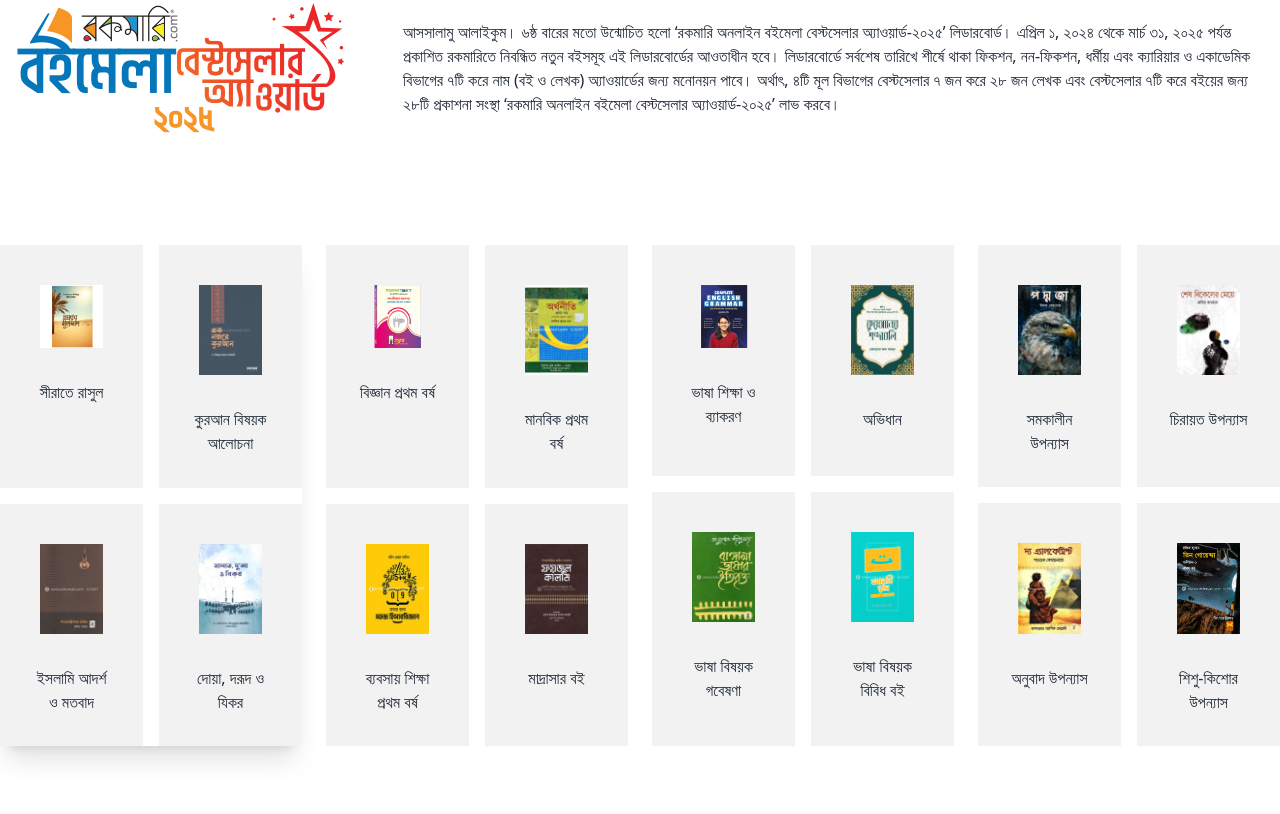
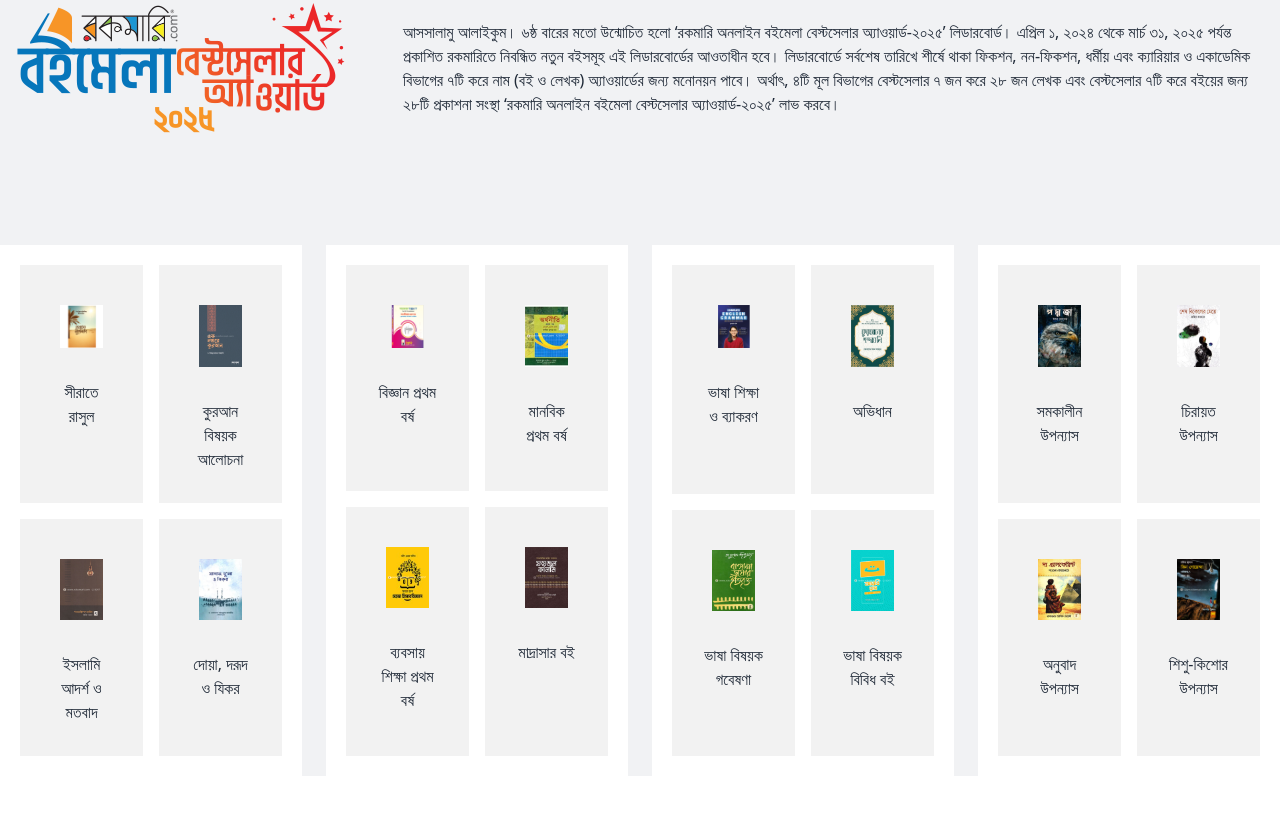
Before and after one commit to rabbykhan920/rokomari, a plain HTML site: page index.html in a window 1280 px wide. Shown: the part 460-1274 px from the top of the page. Drawn offline with nearby package versions, Linux system fonts and the light colour scheme; a web font is replaced by a local one.

Commit message:
added padding

```diff
--- a/index.html
+++ b/index.html
@@ -56,7 +56,7 @@
      </header>
      <!-- header end -->
     <!-- main start -->
-    <main class="md:container md:mx-auto">
+    <main class="md:container md:mx-auto bg-[#F1F2F4]">
             <!-- slider -->
             <section class="lg:my-24 md:my-16 my-8">
 
@@ -129,7 +129,7 @@
                    <div class="grid lg:grid-cols-4 md:grid-cols-2 grid-cols-1 md:gap-6 gap-3">
 
                    <!-- catagori-1 -->
-                   <div class="card bg-base-100 shadow-xl grid grid-cols-2  md:gap-4 gap-2 bg-[#ffffff]">
+                   <div class="bg-[#ffffff] p-5 grid grid-cols-2  md:gap-4 gap-2 ">
                    <!-- card-1 -->
                    <div class="card bg-[#F2F2F2] rounded-none">
                     <figure class="px-10 pt-10">
@@ -189,7 +189,7 @@
                    </div>
                    <!-- catagori-1 -->
                    <!-- catagori-2 -->
-                   <div class="grid grid-cols-2  md:gap-4 gap-2">
+                   <div class="grid grid-cols-2  md:gap-4 gap-2 bg-[#ffffff] p-5">
                     <!-- card-1 -->
                     <div class="card bg-[#F2F2F2] rounded-none">
                      <figure class="px-10 pt-10">
@@ -249,7 +249,7 @@
                     </div>
                    <!-- catagori-2 -->
                    <!-- catagori-3 -->
-                   <div class="grid grid-cols-2  md:gap-4 gap-2">
+                   <div class="grid grid-cols-2  md:gap-4 gap-2 bg-[#ffffff] p-5">
                     <!-- card-1 -->
                     <div class="card bg-[#F2F2F2] rounded-none">
                      <figure class="px-10 pt-10">
@@ -309,7 +309,7 @@
                     </div>
                    <!-- catagori-3 -->
                    <!-- catagori-4 -->
-                   <div class="grid grid-cols-2  md:gap-4 gap-2">
+                   <div class="grid grid-cols-2  md:gap-4 gap-2 bg-[#ffffff] p-5">
                     <!-- card-1 -->
                     <div class="card bg-[#F2F2F2] rounded-none">
                      <figure class="px-10 pt-10">
```
